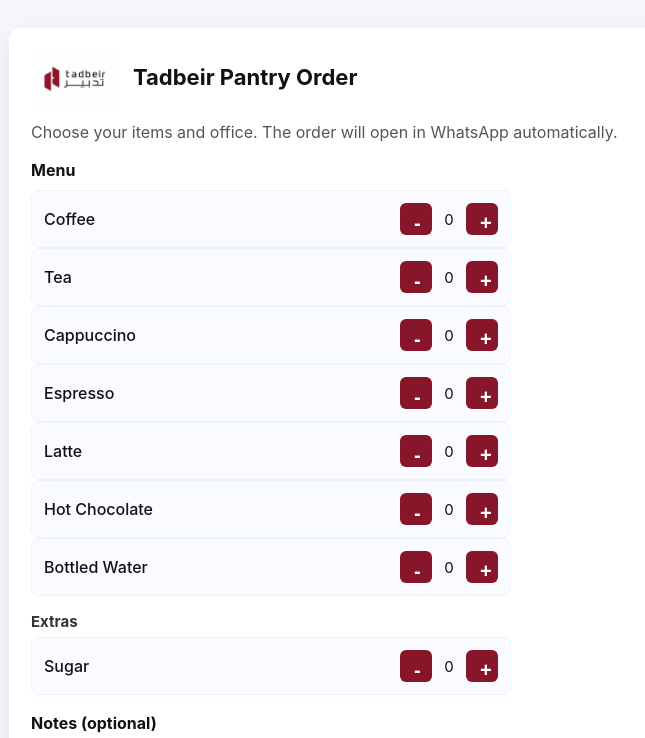
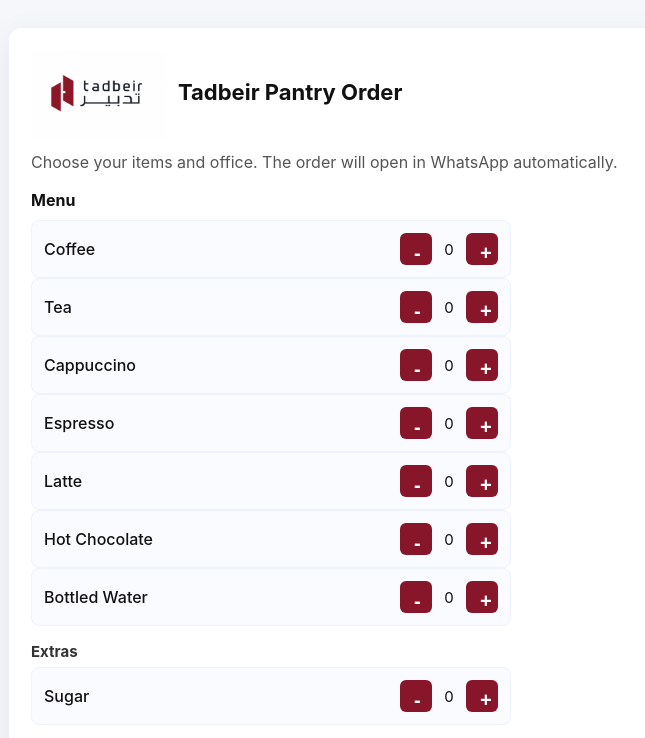
Before and after one commit to atarhini97/Tadbeir-Pantry-Menu, a plain HTML site: page index.html in a window 1280 px wide. Shown: the top 738 px of the page, without its empty margins (199-844 px from the left). Drawn offline with Linux system fonts and the light colour scheme.

Commit message:
index.html

```diff
--- a/index.html
+++ b/index.html
@@ -36,7 +36,7 @@
 
     .separator{margin-top:16px;margin-bottom:6px;font-weight:bold;color:#333;font-size:15px}
     .title-container{display:flex;align-items:center;gap:12px;margin-bottom:12px}
-    .title-container img{height:60px}
+    .title-container img{height:90px}
 
     @media (max-width:880px){.grid{grid-template-columns:1fr;}.right{order:2}}
   </style>
```
